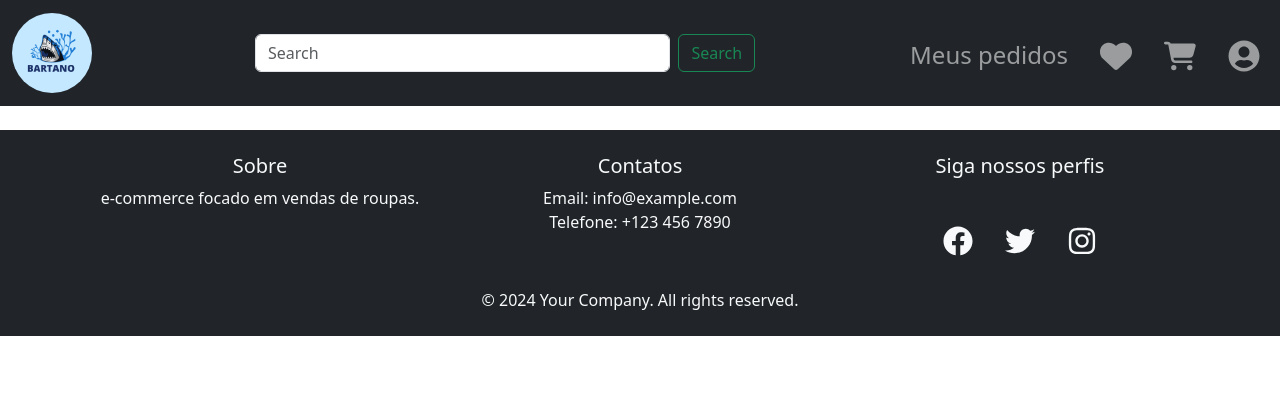
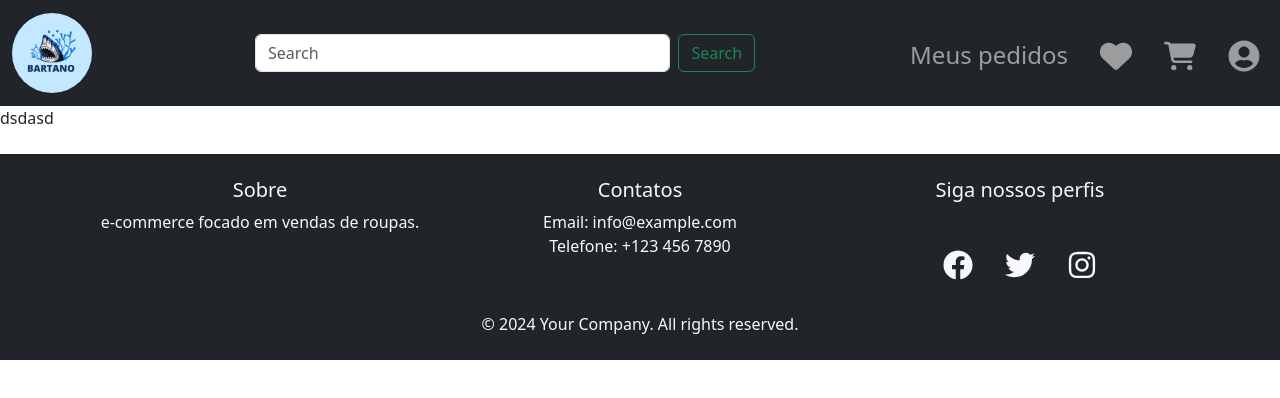
Before and after one commit to ArturMineiro/e-commerce, a React (Vite) app in the folder frontend/: page /admin/historicocompras in a window 1280 px wide. Shown: the top 398 px of the page. Built offline with nearby package versions, Linux system fonts and the light colour scheme; sample sign-in values are in the browser's storage.

Commit message:
fazer historico de compras usuario

```diff
--- a/frontend/src/App.tsx
+++ b/frontend/src/App.tsx
@@ -14,6 +14,7 @@ import { AuthProvider } from './hooks/AuthContext';
 import Dashboard from './admin/Dashbord';
 import CadastrarBanners from './admin/CadastrarBanners';
 import ControleUsuario from './admin/ControleUsuarios';
+import HistoricoCompras from './admin/HistoricoCompras';
 
 const App: React.FC = () => {
   return (
@@ -26,6 +27,7 @@ const App: React.FC = () => {
             <Route path="/admin/cadastrarprodutos" element={<ProtectedRoute element={<CadastrarProdutos />} />} />
             <Route path="/admin/cadastrarbanners" element={<ProtectedRoute element={<CadastrarBanners />} />} />
             <Route path="/admin/controleusuarios" element={<ProtectedRoute element={<ControleUsuario/>} />} />
+            <Route path="/admin/historicocompras" element={<ProtectedRoute element={<HistoricoCompras/>} />} />
             <Route path="/home" element={<Home />} />
             <Route path="/" element={<Home />} />
             <Route path="/carrinho" element={<Carrinho />} />
--- /dev/null
+++ b/frontend/src/admin/HistoricoCompras.tsx
@@ -0,0 +1,11 @@
+import React, { useState, ChangeEvent, FormEvent } from 'react';
+import axios from 'axios';
+
+function HistoricoCompras(){
+return (
+    <div>dsdasd</div>
+)
+}
+
+
+export default HistoricoCompras
```
